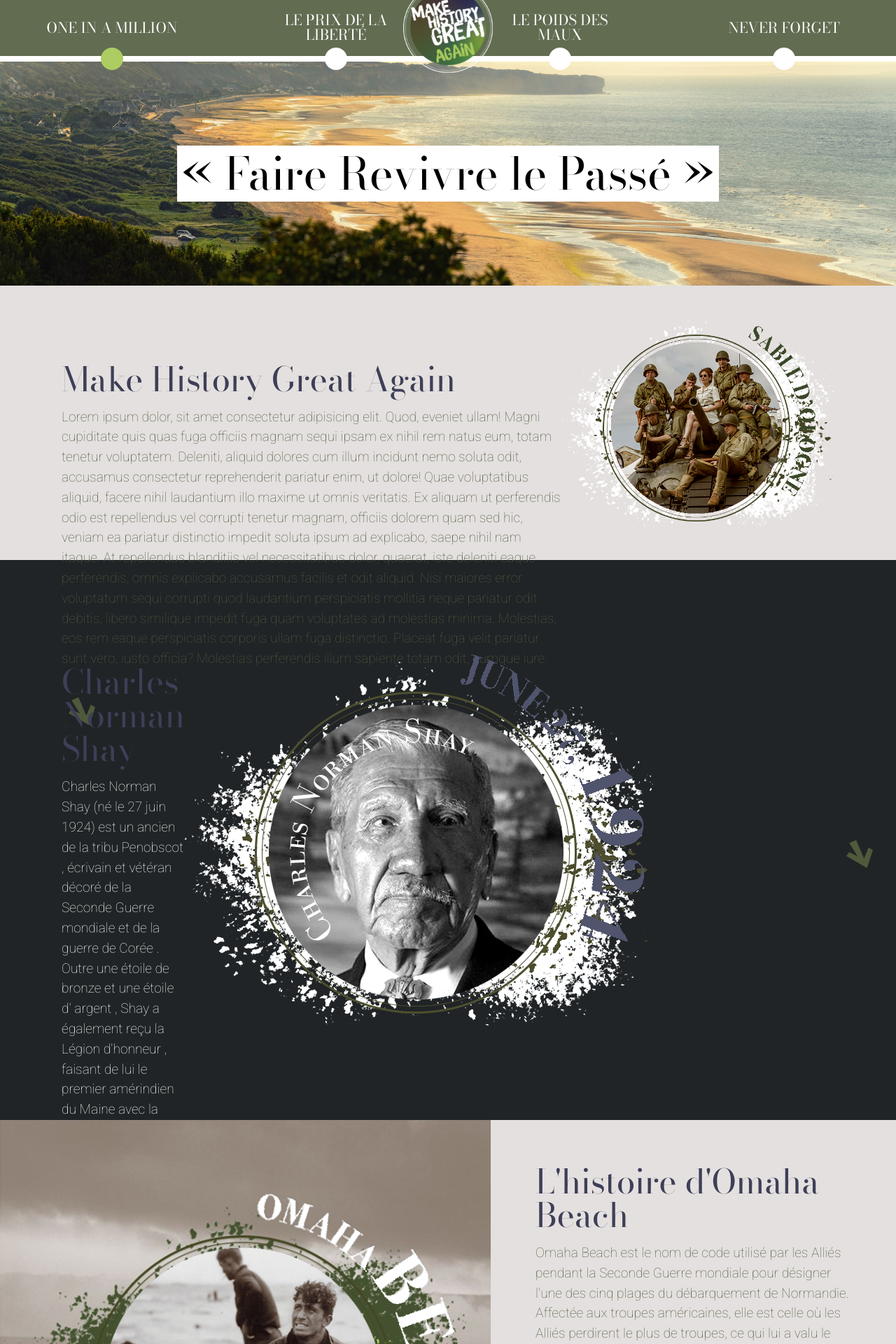
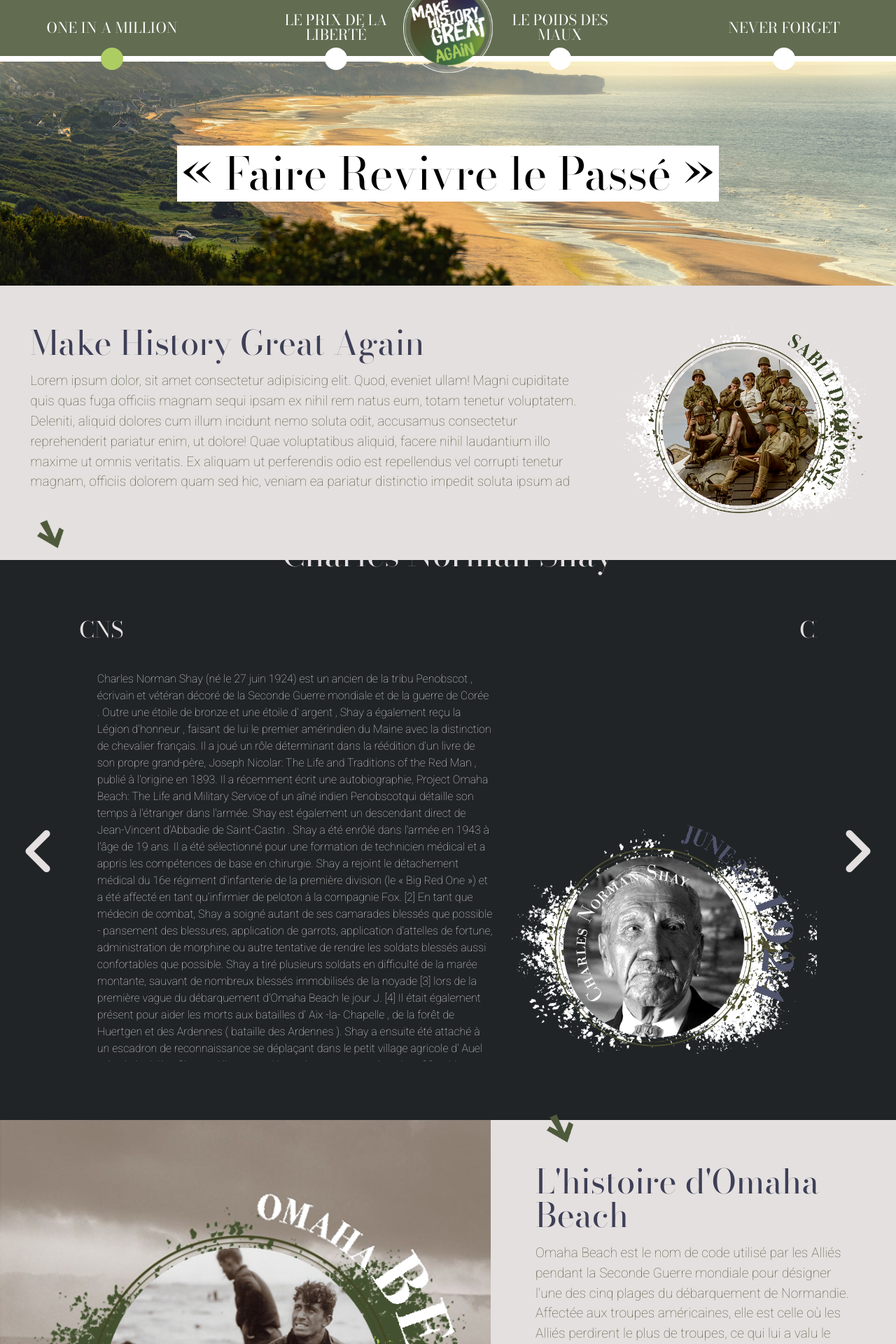
Before and after one commit to LelNic/Projet_site1, a PHP site: page / in a window 1280 px wide. Shown: the top 1920 px of the page at 70% size. Run offline with PHP 8.4, Linux system fonts and the light colour scheme; some libraries are stand-ins or nearby versions.

Commit message:
modification carousel, CSS/index

```diff
--- a/asset/js/carousel.js
+++ b/asset/js/carousel.js
@@ -6,3 +6,12 @@ $(document).ready(function () {
     nextArrow: "<button type='button' class='slick-next pull-right'><i class='fa fa-angle-right' aria-hidden='true'></i></button>",
   });
 });
+
+$(document).ready(function () {
+  $(".carousel-shay").slick({
+    arrows: true,
+    mobileFirst: true,
+    prevArrow: "<button type='button' class='slick-prev pull-left'><i class='fa fa-angle-left' aria-hidden='true'></i></button>",
+    nextArrow: "<button type='button' class='slick-next pull-right'><i class='fa fa-angle-right' aria-hidden='true'></i></button>",
+  });
+});
--- a/asset/style/vincent.css
+++ b/asset/style/vincent.css
@@ -228,7 +228,7 @@ section {
   height: 100vh;
   width: 100%;
   display: flex;
-  padding: 11vh;
+  padding: 3vh;
 }
 
 /* 3 inline */
@@ -331,22 +331,34 @@ p {
 }
 
 #shay {
+  flex-direction: column;
+  padding: 0;
+  justify-content: center;
+  align-items: center;
   background-color: var(--noir);
-  display: flex;
-  justify-content: space-around;
-  align-items: center;
-}
-
-#shay article {
-  width: 60%;
 }
 
 #shay p {
-  color: white;
+  font-size: 1rem;
+  color: var(--beige);
+  line-height: 150%;
+  padding: 2vw;
+}
+
+#shay h1 {
+  font-size: 3rem;
+  color: var(--beige);
+  margin-bottom: 2vh;
+}
+
+#shay h2 {
+  font-size: 2rem;
+  line-height: 4rem;
+  color: var(--beige);
 }
 
 #tank {
-  height: 140%;
+  height: 80%;
 }
 
 #toggle {
@@ -378,6 +390,10 @@ p {
 
 .active {
   background-color: var(--lime) !important;
+}
+
+.inner {
+  display: flex;
 }
 
 .mobile {
--- a/index.html
+++ b/index.html
@@ -51,20 +51,21 @@
             Lorem ipsum dolor, sit amet consectetur adipisicing elit. Quod, eveniet ullam! Magni cupiditate quis quas fuga officiis magnam sequi ipsam ex nihil rem natus eum, totam tenetur voluptatem.
             Deleniti, aliquid dolores cum illum incidunt nemo soluta odit, accusamus consectetur reprehenderit pariatur enim, ut dolore! Quae voluptatibus aliquid, facere nihil laudantium illo maxime
             ut omnis veritatis. Ex aliquam ut perferendis odio est repellendus vel corrupti tenetur magnam, officiis dolorem quam sed hic, veniam ea pariatur distinctio impedit soluta ipsum ad
-            explicabo, saepe nihil nam itaque. At repellendus blanditiis vel necessitatibus dolor, quaerat, iste deleniti eaque perferendis, omnis explicabo accusamus facilis et odit aliquid. Nisi
-            maiores error voluptatum sequi corrupti quod laudantium perspiciatis mollitia neque pariatur odit debitis, libero similique impedit fuga quam voluptates ad molestias minima. Molestias, eos
-            rem eaque perspiciatis corporis ullam fuga distinctio. Placeat fuga velit pariatur sunt vero, iusto officia? Molestias perferendis illum sapiente totam odit, cumque iure.
           </p>
           <a href="#shay"><img id="fleche" src="asset/images/fleche.png" alt="" /></a>
         </article>
         <img id="tank" src="asset/images/home.png" alt="" />
       </section>
+
       <section id="shay" data-spy>
-        <article>
         <h1>Charles Norman Shay</h1>
+        <div class="carousel-shay">
+          <div>
+            <h2>CNS</h2>
+            <div class="intern">
               <p>
-            Charles Norman Shay (né le 27 juin 1924) est un ancien de la tribu Penobscot , écrivain et vétéran décoré de la Seconde Guerre mondiale et de la guerre de Corée . Outre une étoile de
-            bronze et une étoile d' argent , Shay a également reçu la Légion d'honneur , faisant de lui le premier amérindien du Maine avec la distinction de chevalier français. Il a joué un rôle
+                Charles Norman Shay (né le 27 juin 1924) est un ancien de la tribu Penobscot , écrivain et vétéran décoré de la Seconde Guerre mondiale et de la guerre de Corée .
+                Outre une étoile de bronze et une étoile d' argent , Shay a également reçu la Légion d'honneur , faisant de lui le premier amérindien du Maine avec la distinction de chevalier français. Il a joué un rôle
                 déterminant dans la réédition d'un livre de son propre grand-père, Joseph Nicolar: The Life and Traditions of the Red Man , publié à l'origine en 1893. Il a récemment écrit une
                 autobiographie, Project Omaha Beach: The Life and Military Service of un aîné indien Penobscotqui détaille son temps à l'étranger dans l'armée. Shay est également un descendant direct de
                 Jean-Vincent d'Abbadie de Saint-Castin . Shay a été enrôlé dans l'armée en 1943 à l'âge de 19 ans. Il a été sélectionné pour une formation de technicien médical et a appris les compétences
@@ -78,8 +79,33 @@
                 à mesure que l'unité allemande accumule de plus en plus de soldats américains. Shay a été interrogé au camp et y a été détenu jusqu'au 12 avril 1945, lorsque les troupes américaines ont
                 encerclé le camp, piégeant 350 000 soldats ennemis et libérant le camp. Shay a été renvoyé chez lui peu de temps après.
               </p>
-        </article>
             <img id="cns" src="asset/images/cns.png" alt="" />
+            </div>
+          </div>
+
+          <div>
+            <h2>CNS</h2>
+            <div class="intern">
+              <img id="cns" src="asset/images/cns.png" alt="" />
+              <p>
+                Charles Norman Shay (né le 27 juin 1924) est un ancien de la tribu Penobscot , écrivain et vétéran décoré de la Seconde Guerre mondiale et de la guerre de Corée .
+                Outre une étoile de bronze et une étoile d' argent , Shay a également reçu la Légion d'honneur , faisant de lui le premier amérindien du Maine avec la distinction de chevalier français. Il a joué un rôle
+                déterminant dans la réédition d'un livre de son propre grand-père, Joseph Nicolar: The Life and Traditions of the Red Man , publié à l'origine en 1893. Il a récemment écrit une
+                autobiographie, Project Omaha Beach: The Life and Military Service of un aîné indien Penobscotqui détaille son temps à l'étranger dans l'armée. Shay est également un descendant direct de
+                Jean-Vincent d'Abbadie de Saint-Castin . Shay a été enrôlé dans l'armée en 1943 à l'âge de 19 ans. Il a été sélectionné pour une formation de technicien médical et a appris les compétences
+                de base en chirurgie. Shay a rejoint le détachement médical du 16e régiment d'infanterie de la première division (le « Big Red One ») et a été affecté en tant qu'infirmier de peloton à la
+                compagnie Fox. [2] En tant que médecin de combat, Shay a soigné autant de ses camarades blessés que possible - pansement des blessures, application de garrots, application d'attelles de
+                fortune, administration de morphine ou autre tentative de rendre les soldats blessés aussi confortables que possible. Shay a tiré plusieurs soldats en difficulté de la marée montante,
+                sauvant de nombreux blessés immobilisés de la noyade [3] lors de la première vague du débarquement d'Omaha Beach le jour J. [4] Il était également présent pour aider les morts aux
+                batailles d' Aix -la- Chapelle , de la forêt de Huertgen et des Ardennes ( bataille des Ardennes ). Shay a ensuite été attaché à un escadron de reconnaissance se déplaçant dans le petit
+                village agricole d' Auel près de la rivière Sieg en Allemagne. L'escadron a rencontré environ 20 soldats allemands accompagnés d'un char avec une arme de 88 mm et a été contraint de se
+                rendre. L'escadron a ensuite parcouru 50 à 60 milles, se déplaçant uniquement de nuit, jusqu'au camp de prisonniers de guerre Stalag VI-G . [5] La colonne de prisonniers grandit au fur et
+                à mesure que l'unité allemande accumule de plus en plus de soldats américains. Shay a été interrogé au camp et y a été détenu jusqu'au 12 avril 1945, lorsque les troupes américaines ont
+                encerclé le camp, piégeant 350 000 soldats ennemis et libérant le camp. Shay a été renvoyé chez lui peu de temps après.
+              </p>
+            </div>
+          </div>
+        </div>
         <img id="fleche" src="asset/images/fleche.png" alt="" />
       </section>
     <section id="history" data-spy>
```
Lines whose indentation alone changed are shown as unchanged.
